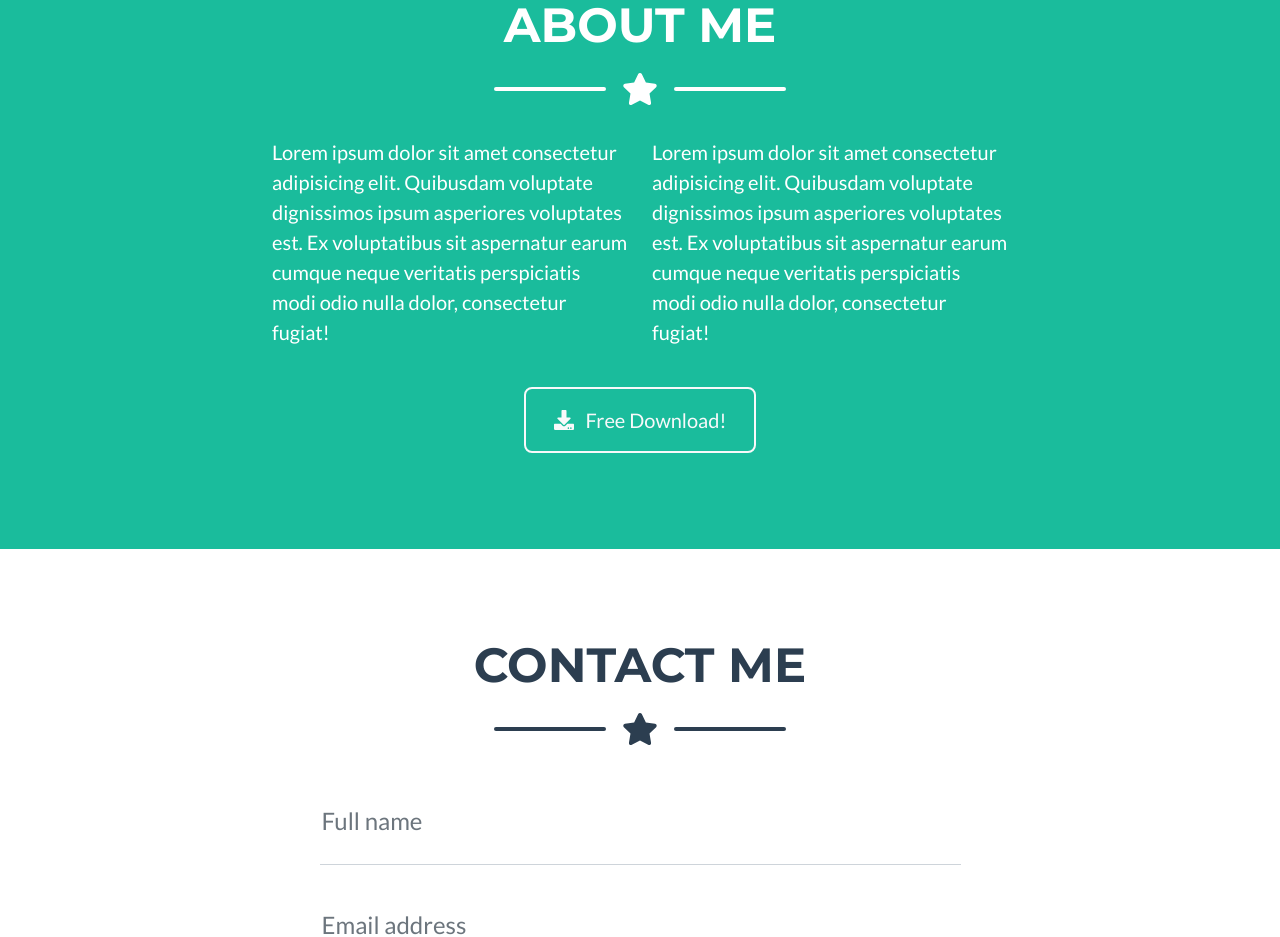
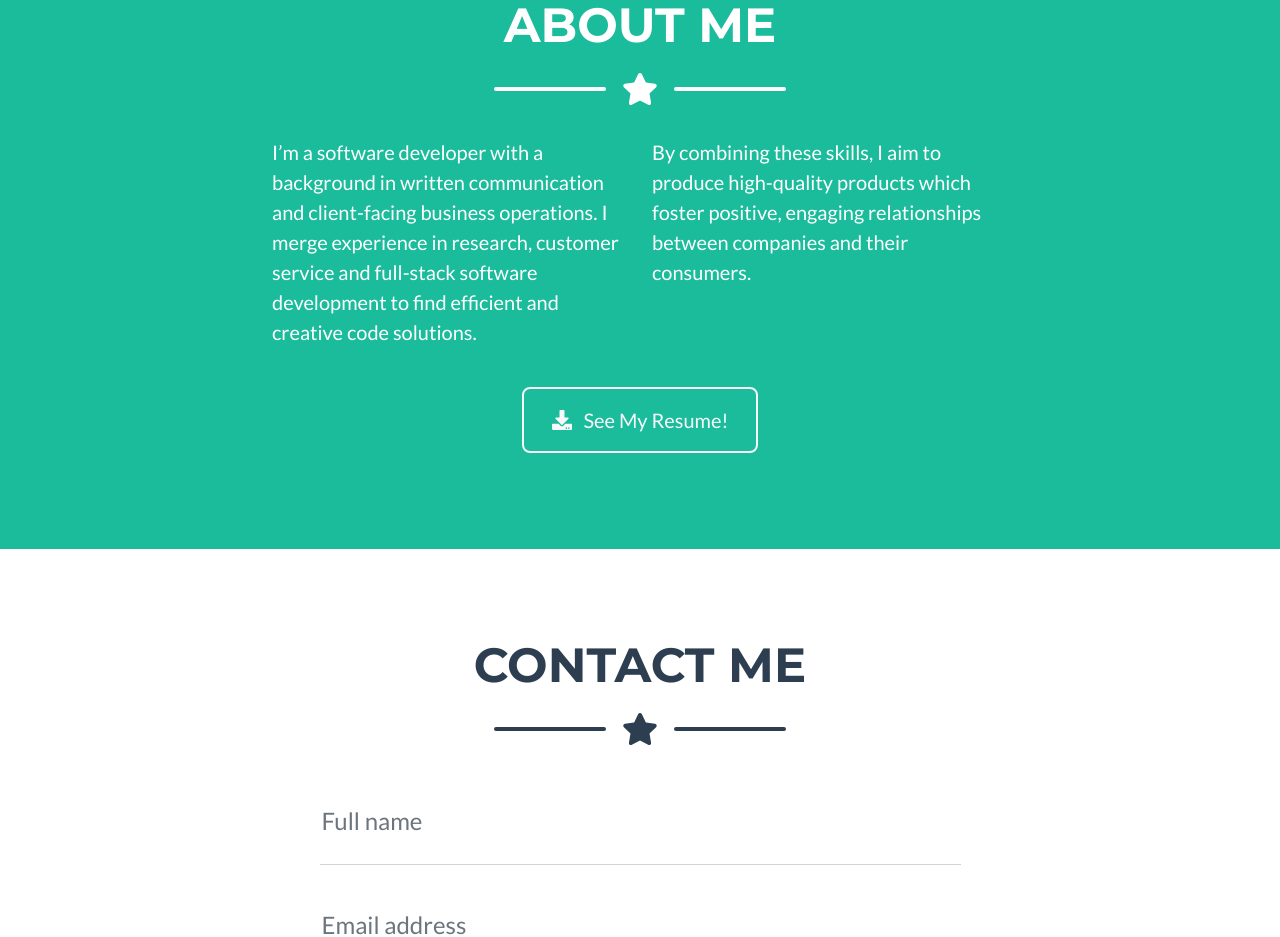
Before and after one commit to rbock9/Portfolio_Website_2021, a plain HTML site: page index.html in a window 1280 px wide. Shown: the part 1760-2697 px from the top of the page. Drawn offline with nearby package versions, Linux system fonts and the light colour scheme.

Commit message:
updated about me section

```diff
--- a/index.html
+++ b/index.html
@@ -134,14 +134,14 @@
                 </div>
                 <!-- About Section Content-->
                 <div class="row">
-                    <div class="col-lg-4 ms-auto"><p class="lead">Lorem ipsum dolor sit amet consectetur adipisicing elit. Quibusdam voluptate dignissimos ipsum asperiores voluptates est. Ex voluptatibus sit aspernatur earum cumque neque veritatis perspiciatis modi odio nulla dolor, consectetur fugiat!</p></div>
-                    <div class="col-lg-4 me-auto"><p class="lead">Lorem ipsum dolor sit amet consectetur adipisicing elit. Quibusdam voluptate dignissimos ipsum asperiores voluptates est. Ex voluptatibus sit aspernatur earum cumque neque veritatis perspiciatis modi odio nulla dolor, consectetur fugiat!</p></div>
+                    <div class="col-lg-4 ms-auto"><p class="lead">I’m a software developer with a background in written communication and client-facing business operations. I merge experience in research, customer service and full-stack software development to find efficient and creative code solutions.</p></div>
+                    <div class="col-lg-4 me-auto"><p class="lead">By combining these skills, I aim to produce high-quality products which foster positive, engaging relationships between companies and their consumers.</p></div>
                 </div>
                 <!-- About Section Button-->
                 <div class="text-center mt-4">
-                    <a class="btn btn-xl btn-outline-light" href="https://startbootstrap.com/theme/freelancer/">
+                    <a class="btn btn-xl btn-outline-light" href="https://docs.google.com/document/d/1UasTmB8fMGGtafXISSh4FZrjCh7CXvCQgxtKz2TCDVQ/">
                         <i class="fas fa-download me-2"></i>
-                        Free Download!
+                        See My Resume!
                     </a>
                 </div>
             </div>
```
